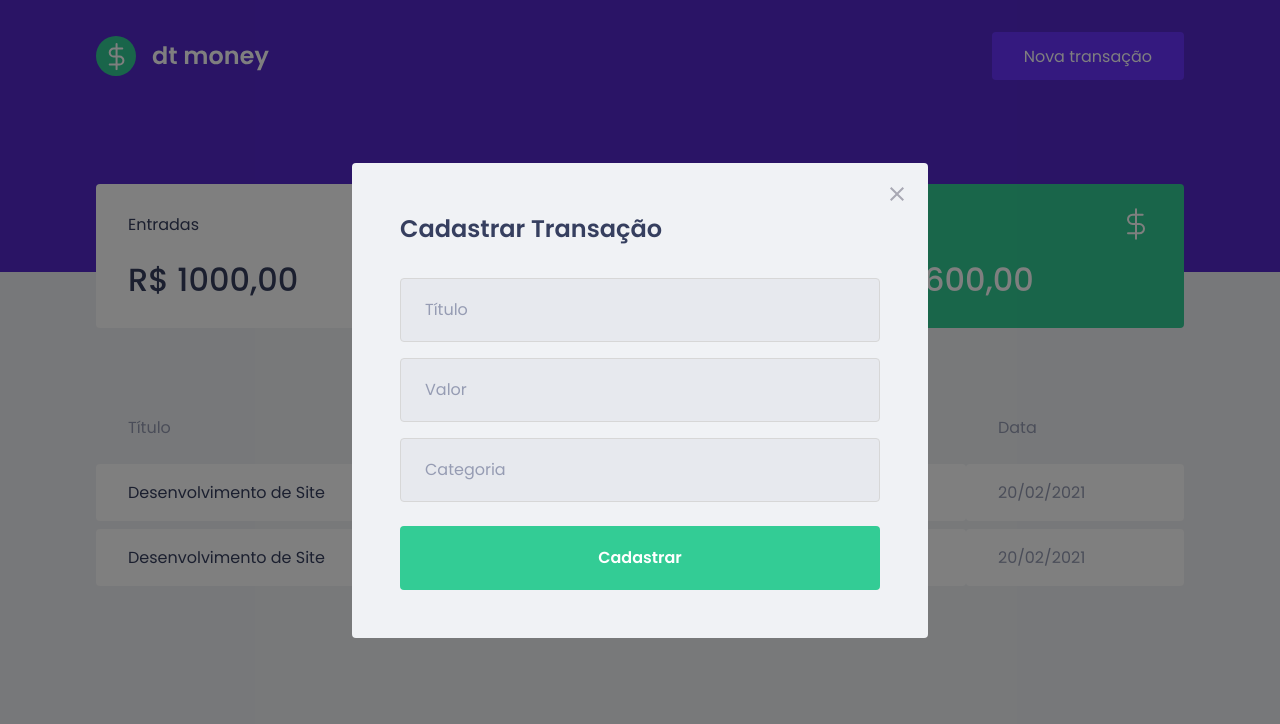
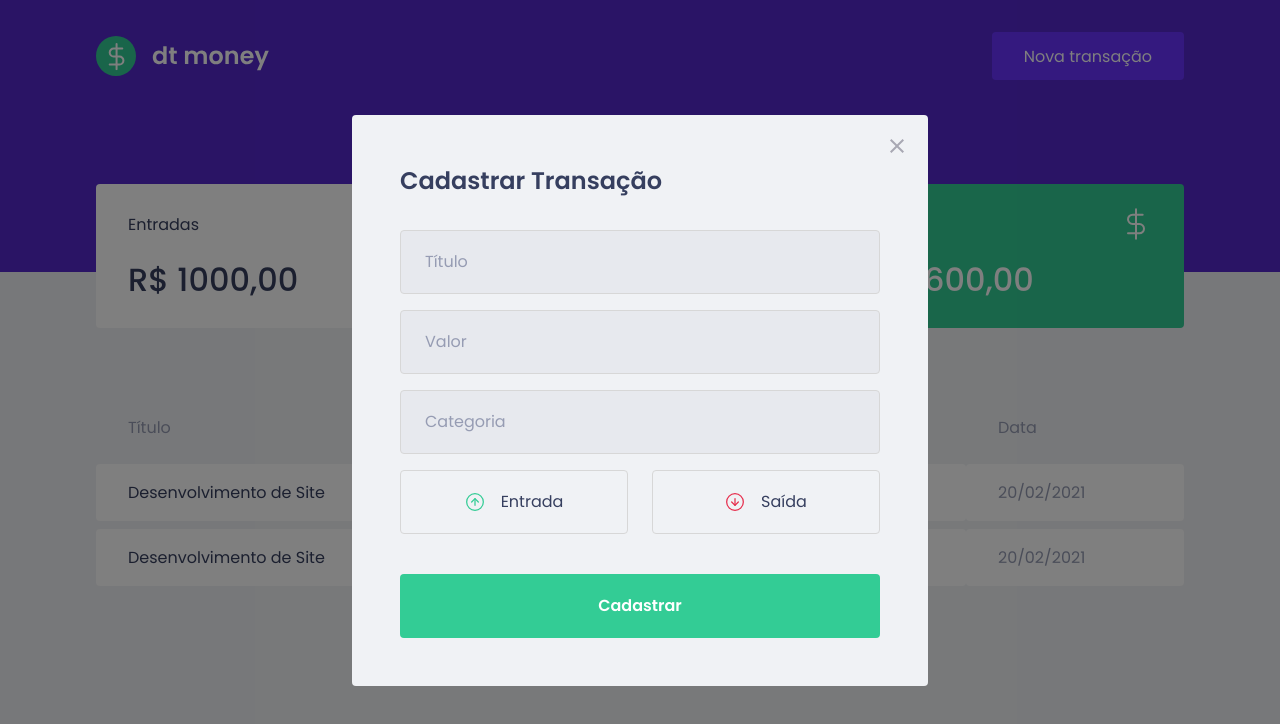
Before and after one commit to vitumenezes/dtmoney, a React (Create React App) app: page / in a window 1280 px wide. Both pictures are taken after a click on the button "Nova transação". Shown: the top 724 px of the page. Built offline with nearby package versions, Linux system fonts and the light colour scheme; no server answers.

Commit message:
Creating type buttons

```diff
--- a/package.json
+++ b/package.json
@@ -4,6 +4,7 @@
   "private": true,
   "dependencies": {
     "axios": "^0.21.1",
+    "polished": "^4.1.1",
     "react": "^17.0.2",
     "react-dom": "^17.0.2",
     "react-modal": "^3.13.1",
--- a/public/index.html
+++ b/public/index.html
@@ -10,7 +10,7 @@
 
     <link href="https://fonts.googleapis.com/css2?family=Poppins:wght@400;500;600&display=swap" rel="stylesheet">
 
-    <title>React App</title>
+    <title>dt money</title>
   </head>
   <body>
     <noscript>You need to enable JavaScript to run this app.</noscript>
--- a/src/components/NewTransactionModal/index.tsx
+++ b/src/components/NewTransactionModal/index.tsx
@@ -1,6 +1,8 @@
 import Modal from 'react-modal';
 import closeImg from '../../assets/close.svg'
-import { Container } from './styles';
+import incomeImg from '../../assets/income.svg'
+import outcomeImg from '../../assets/outcome.svg'
+import { Container, TransactionTypeContainer } from './styles';
 
 interface NewTransactionModalProps {
     isOpen: boolean;
@@ -22,6 +24,7 @@
             >
                 <img src={closeImg} alt="Fechar Modal"/>
             </button>
+
             <Container>
                 <h2>Cadastrar Transação</h2>
 
@@ -29,6 +32,18 @@
                 <input type="number" placeholder="Valor"/>
                 <input placeholder="Categoria"/>
 
+                <TransactionTypeContainer>
+                    <button type="button">
+                        <img src={incomeImg} alt="Entrada"/>
+                        <span>Entrada</span>
+                    </button>
+
+                    <button type="button">
+                        <img src={outcomeImg} alt="Saída"/>
+                        <span>Saída</span>
+                    </button>
+                </TransactionTypeContainer>
+
                 <button type="submit">Cadastrar</button>
             </Container>
         </Modal>
--- a/src/components/NewTransactionModal/styles.ts
+++ b/src/components/NewTransactionModal/styles.ts
@@ -1,4 +1,5 @@
 import styled from "styled-components";
+import { darken } from 'polished';
 
 export const Container = styled.form`
   h2 {
@@ -46,3 +47,39 @@
     }
   }
 `;
+
+export const TransactionTypeContainer = styled.div`
+  margin: 1rem 0;
+  display: grid;
+  grid-template-columns: 1fr 1fr;
+  gap: 1.5rem;
+
+  button {
+    height: 4rem;
+    border: 1px solid #d7d7d7;
+    border-radius: 0.25rem;
+
+    background: transparent;
+
+    display: flex;
+    align-items: center;
+    justify-content: center;
+    transition: border-color 0.2s;
+
+    &:hover {
+      border-color: ${darken(0.1, '#d7d7d7')};
+    }
+
+    img {
+      width: 20px;
+      height: 20px;
+    }
+
+    span {
+      display: inline-block;
+      margin-left: 1rem;
+      font-size: 1rem;
+      color: var(--text-title);
+    }
+  }
+`;
```
Also changed, not shown: 1 other file (tests, documents, lock files or other folders).
